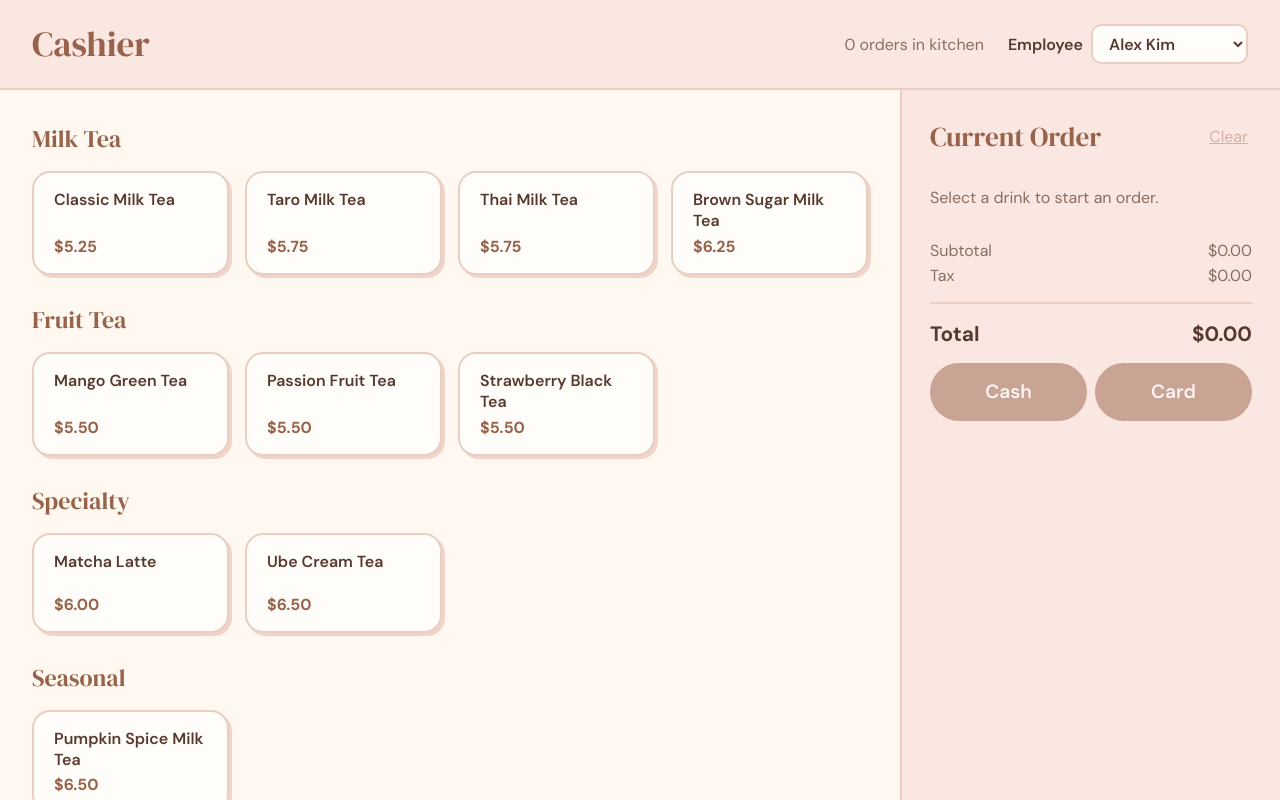
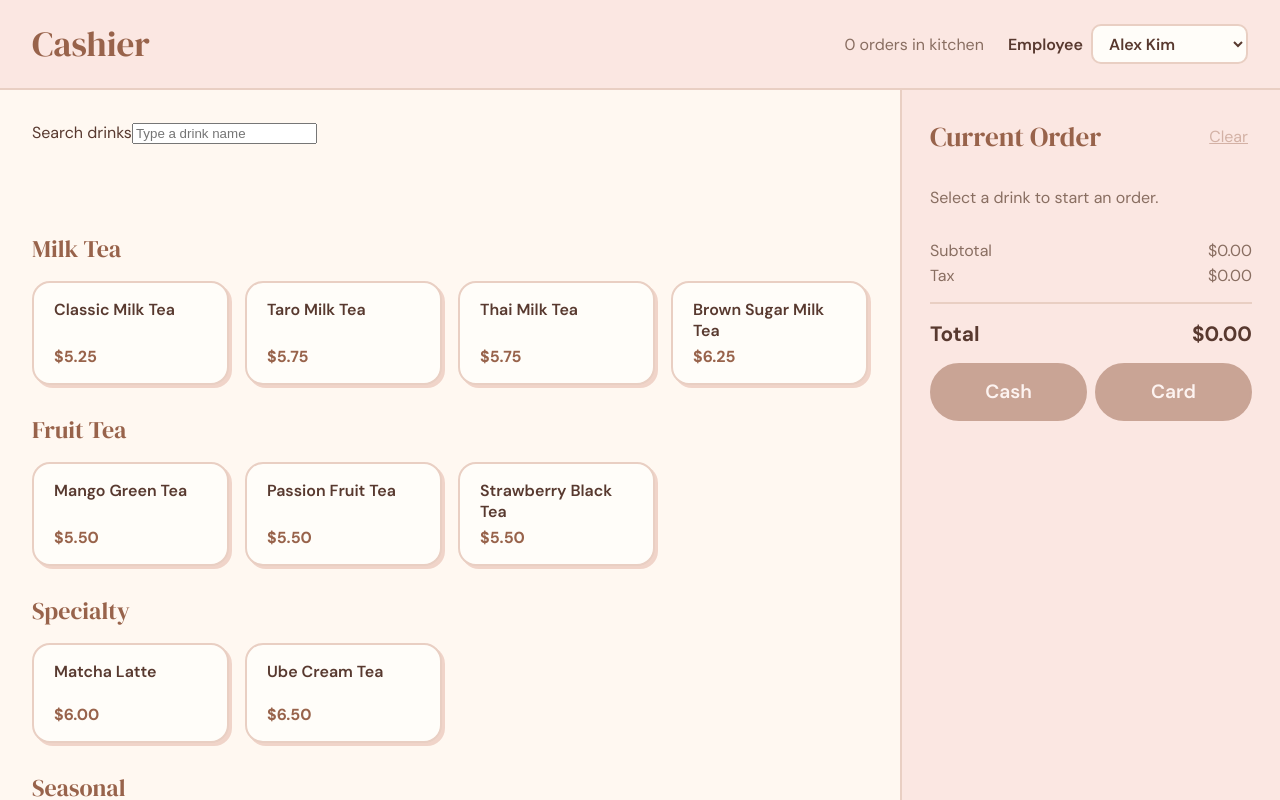
Before and after one commit to CSCE-331-Fall-2026-901-912/project3-Cone-Patel-Ravisankar-Sriramasubramanian-Tran, a React (Vite) app: page /cashier in a window 1280 px wide. Built offline with nearby package versions, Linux system fonts and the light colour scheme.

Commit message:
Adding Search Feature

```diff
--- a/src/views/CashierScreen.jsx
+++ b/src/views/CashierScreen.jsx
@@ -65,6 +65,22 @@ const visibleMenu = query ? menu.filter((d) => d.name.toLowerCase().includes(que
 
       <div className="cashier-body">
         <section className="cashier-menu" aria-label="Menu">
+          <div className="cashier-search">
+          <label htmlFor="cashier-search-input">Search drinks</label>
+          <input
+            id="cashier-search-input"
+            type="search"
+            placeholder="Type a drink name"
+            value={search}
+            onChange={(e) => setSearch(e.target.value)}
+          />
+          {search && (
+            <button type="button" className="btn btn-small" onClick={() => setSearch("")}>Clear</button>
+          )}
+          </div>
+          <p className="muted" role="status">
+            {query && visibleMenu.length === 0 ? `No drinks match "${search.trim()}".` : ""}
+          </p>
           {CATEGORIES.filter((c) => menu.some((d) => d.category === c)).map((c) => (
             <div key={c} className="cashier-category">
               <h2>{c}</h2>
```
